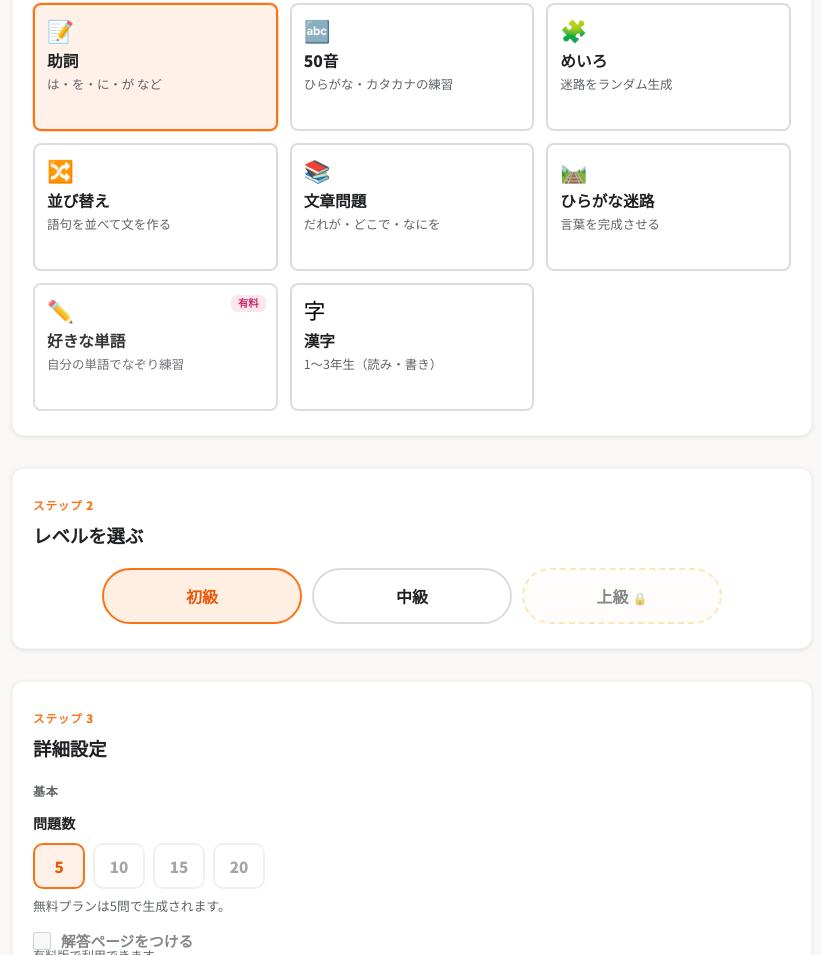
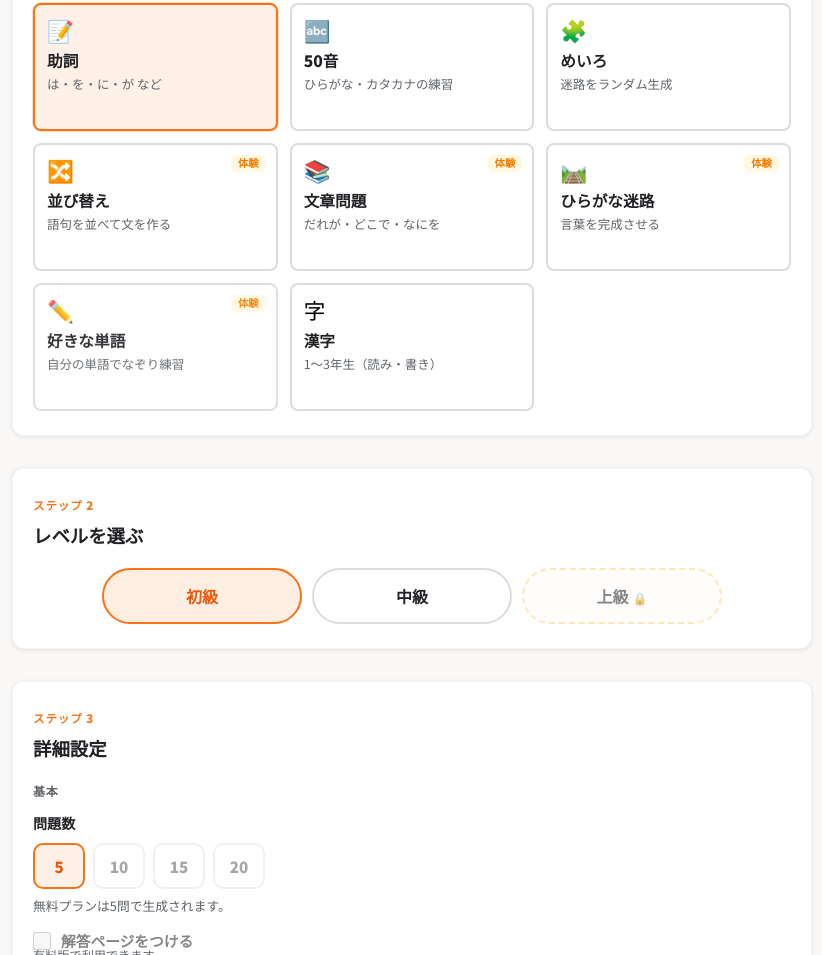
Before and after one commit to print-generator/print-generator.github.io, a website with bundled scripts: page index.html in a window 1280 px wide. Shown: the part 828-1783 px from the top of the page, without its empty margins (228-1050 px from the left). Built offline with nearby package versions, Linux system fonts and the light colour scheme.

Commit message:
有料表示変更

```diff
--- a/index.html
+++ b/index.html
@@ -139,11 +139,11 @@
             <span class="genre-card-desc">言葉を完成させる</span>
             <span class="genre-card-badge genre-card-badge--trial">体験</span>
           </button>
-          <button type="button" class="genre-card content-btn content-btn--custom" data-value="custom" aria-pressed="false" id="contentBtnCustom">
+          <button type="button" class="genre-card content-btn content-btn--custom content-btn--trial" data-value="custom" aria-pressed="false" id="contentBtnCustom">
             <span class="genre-card-icon" aria-hidden="true">✏️</span>
             <span class="genre-card-name">好きな単語</span>
             <span class="genre-card-desc">自分の単語でなぞり練習</span>
-            <span class="genre-card-badge genre-card-badge--paid">有料</span>
+            <span class="genre-card-badge genre-card-badge--trial">体験</span>
           </button>
           <button type="button" class="genre-card content-btn" data-value="kanji" aria-pressed="false">
             <span class="genre-card-icon" aria-hidden="true">字</span>
--- a/js/app.js
+++ b/js/app.js
@@ -241,10 +241,7 @@ function refreshPremiumTrialGenreCards() {
 /** 有料版ではジャンル右上の「無料／有料／体験」バッジを出さない */
 function refreshGenreCardPlanBadgesVisibility() {
   document.querySelectorAll('#contentOptions .genre-card .genre-card-badge').forEach((el) => {
-    if (
-      el.classList.contains('genre-card-badge--free') ||
-      el.classList.contains('genre-card-badge--trial')
-    ) {
+    if (el.classList.contains('genre-card-badge--free')) {
       el.hidden = true;
       return;
     }
```
